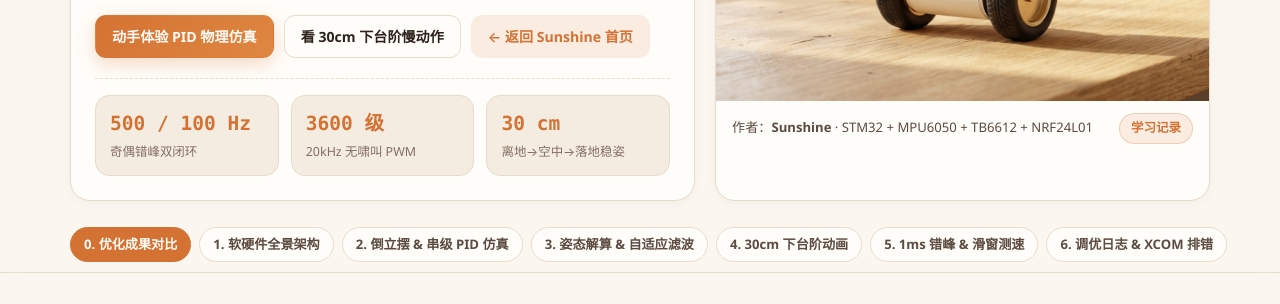
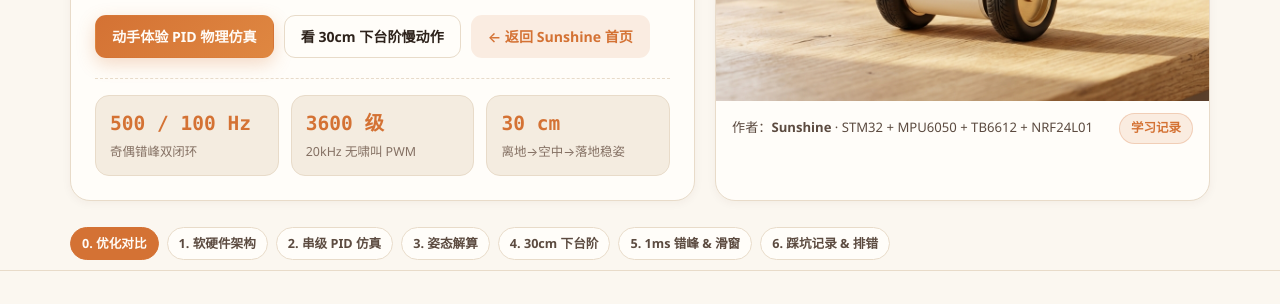
Before and after one commit to momentcell/momentcell.github.io, a plain HTML site: page projects/balance-car/index.html in a window 1280 px wide. Shown: the part 349-653 px from the top of the page. Drawn offline with Linux system fonts and the light colour scheme; animation ran at ten frames a second.

Commit message:
polish: responsive canvas legends, full-fit desktop TOC, and mobile TOC auto-center

```diff
--- a/assets/css/balance-car.css
+++ b/assets/css/balance-car.css
@@ -51,9 +51,9 @@
 
 .toc-chip {
   white-space: nowrap;
-  padding: 6px 13px;
+  padding: 5px 11px;
   border-radius: 999px;
-  font-size: 0.82rem;
+  font-size: 0.79rem;
   font-weight: 600;
   border: 1px solid var(--border);
   background: var(--bg-elevated);
--- a/assets/js/balance-car-sims.js
+++ b/assets/js/balance-car-sims.js
@@ -982,14 +982,15 @@
       cctx.lineTo(curX, chartC.h - 14);
       cctx.stroke();
 
+      const isNarrow = chartC.w < 480;
       drawLegend(cctx, [
-        { label: "合加速度 AccMagG (0g失重 / 6.6g触地)", color: pc.c3 },
-        { label: "优化版倾角 Angle (落地迅速回 0°)", color: pc.c1 }
-      ], padL, 15);
+        { label: isNarrow ? "AccMagG (g)" : "合加速度 AccMagG (0g失重 / 6.6g触地)", color: pc.c3 },
+        { label: isNarrow ? "倾角 Angle (°)" : "优化版倾角 Angle (落地迅速回 0°)", color: pc.c1 }
+      ], padL, 15, chartC.w - 10);
       cctx.fillStyle = pc.muted;
       cctx.font = '600 11px "PingFang SC", sans-serif';
-      cctx.fillText("空中 A (247ms)", tx(0.46), chartC.h - 4);
-      cctx.fillText("触地稳姿恢复 L", tx(0.74), chartC.h - 4);
+      cctx.fillText(isNarrow ? "空中 A" : "空中 A (247ms)", tx(0.46), chartC.h - 4);
+      cctx.fillText(isNarrow ? "落地 L" : "触地稳姿恢复 L", tx(0.74), chartC.h - 4);
     }
 
     return { updateAndDraw };
@@ -1270,6 +1271,7 @@
       .map((chip) => ({ chip, sec: document.querySelector(chip.getAttribute("href")) }))
       .filter((p) => p.sec);
 
+    let lastCurrent = null;
     function updateActive() {
       const y = window.scrollY + 155;
       let current = pairs[0];
@@ -1277,6 +1279,14 @@
         if (item.sec.offsetTop <= y) current = item;
       }
       pairs.forEach((p) => p.chip.classList.toggle("active", p === current));
+      if (current && current !== lastCurrent) {
+        lastCurrent = current;
+        const bar = current.chip.parentElement;
+        if (bar && bar.scrollWidth > bar.clientWidth) {
+          const targetLeft = current.chip.offsetLeft - (bar.clientWidth - current.chip.clientWidth) / 2;
+          bar.scrollTo({ left: Math.max(0, targetLeft), behavior: "smooth" });
+        }
+      }
     }
 
     window.addEventListener("scroll", updateActive, { passive: true });
--- a/assets/js/canvas-engine.js
+++ b/assets/js/canvas-engine.js
@@ -162,23 +162,31 @@
     ctx.closePath();
   }
 
-  function drawLegend(ctx, items, x, y) {
+  function drawLegend(ctx, items, x, y, maxW) {
     ctx.save();
     ctx.font = '600 11.5px "PingFang SC", "Microsoft YaHei", sans-serif';
+    const limitW = maxW || (ctx.canvas.clientWidth || 600) - 12;
     let cx = x;
+    let cy = y;
     items.forEach((it) => {
+      const textW = ctx.measureText(it.label).width;
+      const itemW = 21 + textW + 14;
+      if (cx > x && cx + itemW > limitW) {
+        cx = x;
+        cy += 16;
+      }
       ctx.strokeStyle = it.color;
       ctx.lineWidth = it.lw || 2.5;
       ctx.setLineDash(it.dash || []);
       ctx.beginPath();
-      ctx.moveTo(cx, y - 4);
-      ctx.lineTo(cx + 16, y - 4);
+      ctx.moveTo(cx, cy - 4);
+      ctx.lineTo(cx + 16, cy - 4);
       ctx.stroke();
       ctx.setLineDash([]);
 
       ctx.fillStyle = it.textColor || getPalette().text;
-      ctx.fillText(it.label, cx + 21, y);
-      cx += 21 + ctx.measureText(it.label).width + 16;
+      ctx.fillText(it.label, cx + 21, cy);
+      cx += itemW;
     });
     ctx.restore();
   }
--- a/projects/balance-car/index.html
+++ b/projects/balance-car/index.html
@@ -80,13 +80,13 @@
   <!-- 吸顶章节快速跳转 -->
   <div class="bc-toc">
     <div class="container bc-toc-inner">
-      <a class="toc-chip active" href="#compare">0. 优化成果对比</a>
-      <a class="toc-chip" href="#arch">1. 软硬件全景架构</a>
-      <a class="toc-chip" href="#pid-lab">2. 倒立摆 &amp; 串级 PID 仿真</a>
-      <a class="toc-chip" href="#imu-lab">3. 姿态解算 &amp; 自适应滤波</a>
-      <a class="toc-chip" href="#drop-lab">4. 30cm 下台阶动画</a>
-      <a class="toc-chip" href="#rtos-lab">5. 1ms 错峰 &amp; 滑窗测速</a>
-      <a class="toc-chip" href="#story">6. 调优日志 &amp; XCOM 排错</a>
+      <a class="toc-chip active" href="#compare">0. 优化对比</a>
+      <a class="toc-chip" href="#arch">1. 软硬件架构</a>
+      <a class="toc-chip" href="#pid-lab">2. 串级 PID 仿真</a>
+      <a class="toc-chip" href="#imu-lab">3. 姿态解算</a>
+      <a class="toc-chip" href="#drop-lab">4. 30cm 下台阶</a>
+      <a class="toc-chip" href="#rtos-lab">5. 1ms 错峰 &amp; 滑窗</a>
+      <a class="toc-chip" href="#story">6. 踩坑记录 &amp; 排错</a>
     </div>
   </div>
 
```
